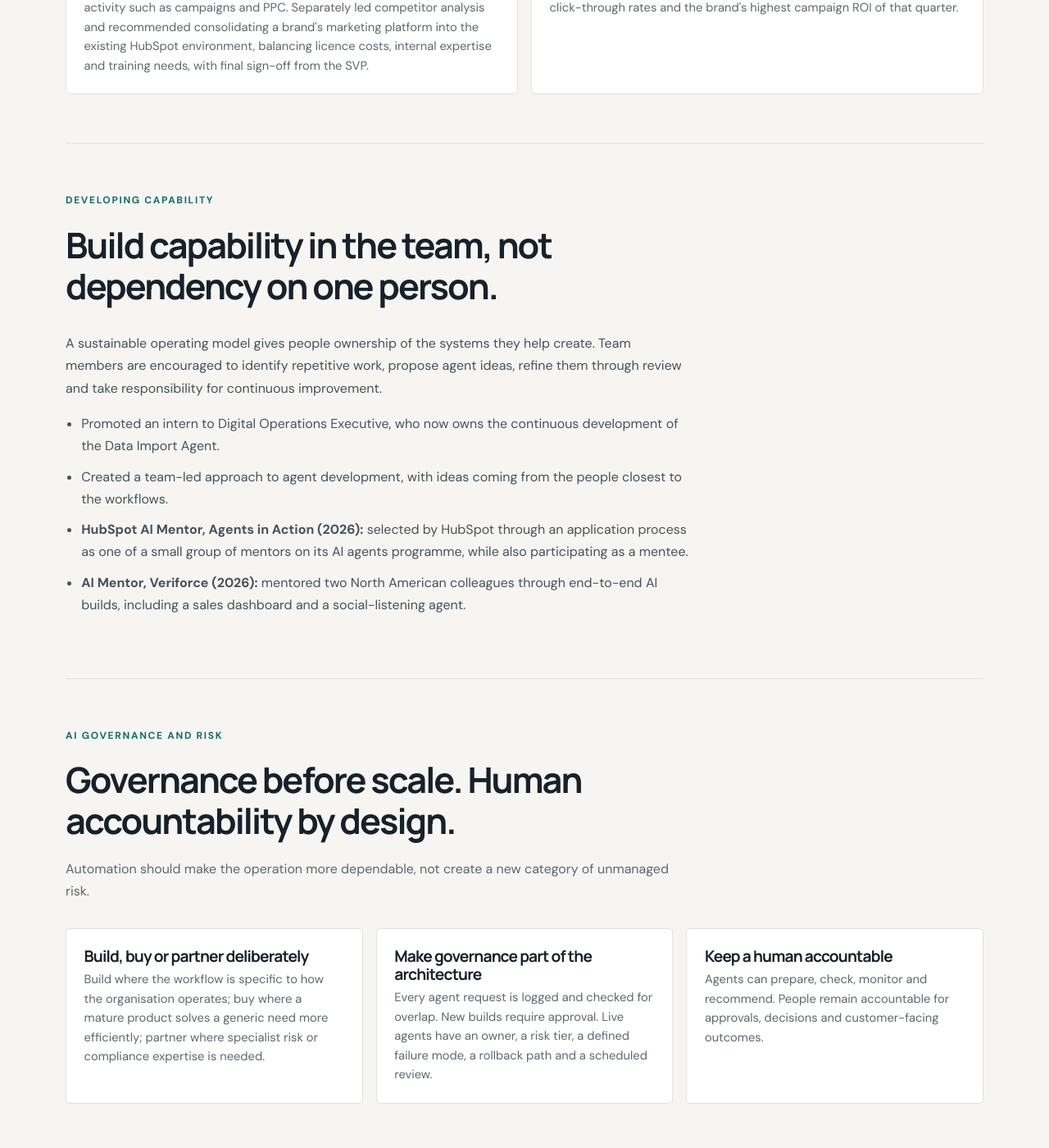
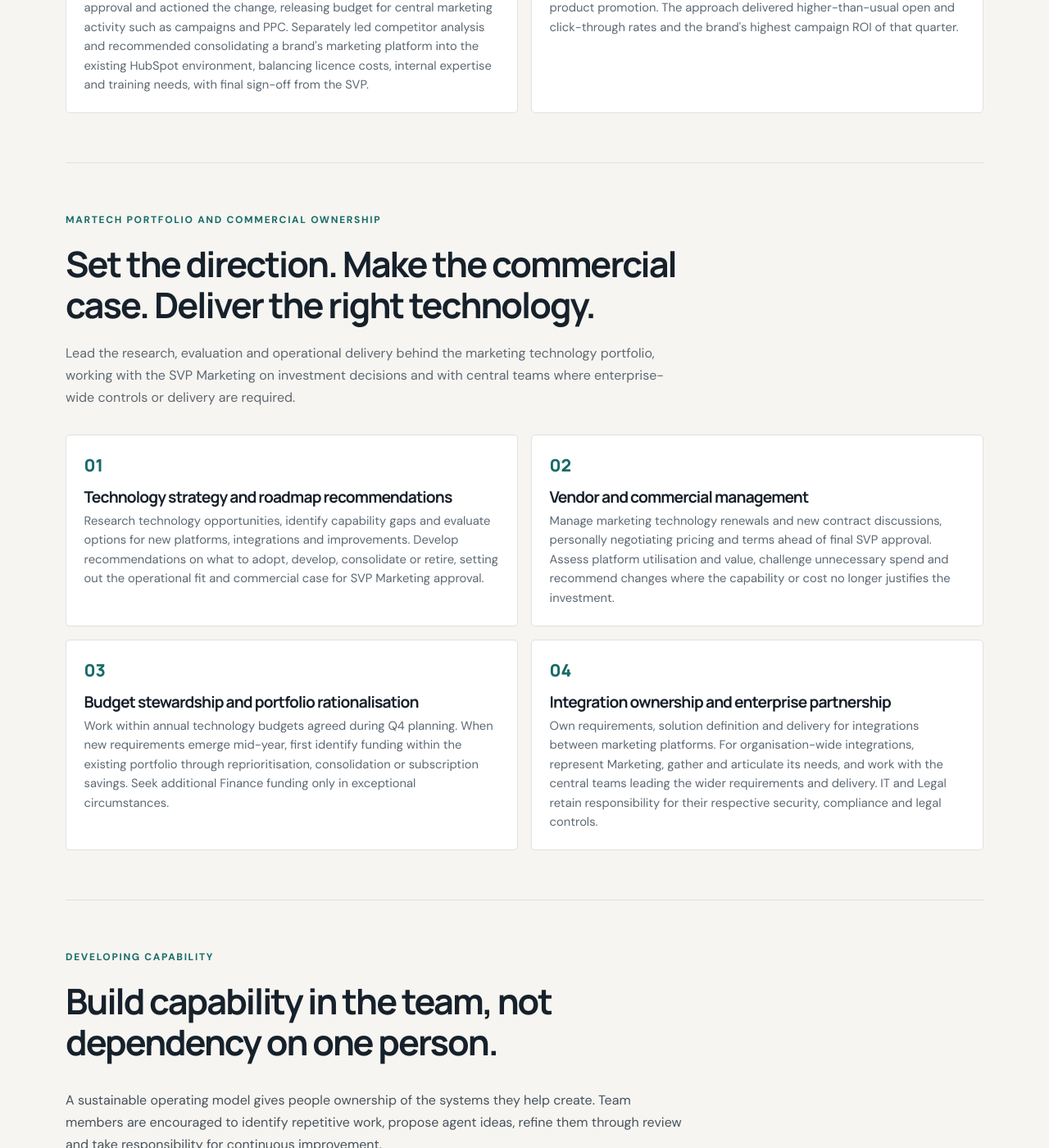
Before and after one commit to georgefwmurray/Marketing-Operations-Control-Centre, a Jekyll site: the page built from Leadership-&-Strategy.md, in a window 1280 px wide and 1400 px high, scrolled down 3144 px. Shown: the whole window at 82% size. Built offline with Jekyll 4.4.1, drawn with Linux system fonts in a browser that asks for light colours; some of the changed text lies outside the part shown.

Commit message:
Clarify MarTech portfolio and commercial ownership

```diff
--- a/Leadership-&-Strategy.md
+++ b/Leadership-&-Strategy.md
@@ -44,7 +44,7 @@ description: "Leadership approach, operating model and governance philosophy for
   </div>
   <div class="leadership-grid">
     <article class="leadership-card"><span class="outcome-number">01</span><h3>Team leadership</h3><p>Lead four direct reports within a centralised digital operations function supporting a 25-person marketing organisation. Oversee a £1.3m MarTech stack and create a delivery model that helps the wider team ship work reliably across Paid, Content, Lifecycle, Sales and Customer Care.</p></article>
-    <article class="leadership-card"><span class="outcome-number">02</span><h3>Multi-brand platform ownership</h3><p>Own HubSpot operations across five brands, supporting teams in EMEA and North America. This includes platform direction, governance, integration priorities and the operational decisions that keep the wider MarTech landscape effective.</p></article>
+    <article class="leadership-card"><span class="outcome-number">02</span><h3>Multi-brand platform ownership</h3><p>Own HubSpot operations across five brands, supporting teams in EMEA and North America. This includes platform direction, integration priorities and the operational decisions that keep the wider MarTech landscape effective, working with IT and Legal on enterprise governance and controls.</p></article>
     <article class="leadership-card"><span class="outcome-number">03</span><h3>MarTech transformation</h3><p>Act as a key HubSpot stakeholder in the migration from Salesforce Marketing Cloud and Pardot to HubSpot, aligning platform change with business processes and stakeholder needs.</p></article>
     <article class="leadership-card"><span class="outcome-number">04</span><h3>Executive communication</h3><p>Translate technical delivery, automation and platform decisions into commercial and operational language for senior stakeholders, including SVP-level reporting.</p></article>
   </div>
@@ -62,6 +62,20 @@ description: "Leadership approach, operating model and governance philosophy for
     <article class="leadership-card"><span class="outcome-number">02</span><h3>Customer-led prioritisation</h3><p>Challenged a proposal to increase renewal communications by mapping the full customer lifecycle and identifying email oversaturation. Worked with stakeholders across functions to reduce email volume by 17%, creating capacity for more value-led communications. Click-through rates increased without negatively affecting retention.</p></article>
     <article class="leadership-card"><span class="outcome-number">03</span><h3>Investment and platform decisions</h3><p>Identified an underused A/B testing and personalisation subscription where in-house WordPress development already covered much of the functionality. Recommended cancellation to the SVP Marketing, secured approval and actioned the change, releasing budget for central marketing activity such as campaigns and PPC. Separately led competitor analysis and recommended consolidating a brand's marketing platform into the existing HubSpot environment, balancing licence costs, internal expertise and training needs, with final sign-off from the SVP.</p></article>
     <article class="leadership-card"><span class="outcome-number">04</span><h3>Constructive challenge and campaign effectiveness</h3><p>Challenge campaign audiences to ensure offers are relevant rather than defaulting to whole-database sends. For a smaller growth brand, recommended a segmented and tested rollout instead of a blanket product promotion. The approach delivered higher-than-usual open and click-through rates and the brand's highest campaign ROI of that quarter.</p></article>
+  </div>
+</section>
+
+<section class="content-section">
+  <div class="section-heading">
+    <p class="eyebrow">MarTech portfolio and commercial ownership</p>
+    <h2>Set the direction. Make the commercial case. Deliver the right technology.</h2>
+    <p>Lead the research, evaluation and operational delivery behind the marketing technology portfolio, working with the SVP Marketing on investment decisions and with central teams where enterprise-wide controls or delivery are required.</p>
+  </div>
+  <div class="leadership-grid">
+    <article class="leadership-card"><span class="outcome-number">01</span><h3>Technology strategy and roadmap recommendations</h3><p>Research technology opportunities, identify capability gaps and evaluate options for new platforms, integrations and improvements. Develop recommendations on what to adopt, develop, consolidate or retire, setting out the operational fit and commercial case for SVP Marketing approval.</p></article>
+    <article class="leadership-card"><span class="outcome-number">02</span><h3>Vendor and commercial management</h3><p>Manage marketing technology renewals and new contract discussions, personally negotiating pricing and terms ahead of final SVP approval. Assess platform utilisation and value, challenge unnecessary spend and recommend changes where the capability or cost no longer justifies the investment.</p></article>
+    <article class="leadership-card"><span class="outcome-number">03</span><h3>Budget stewardship and portfolio rationalisation</h3><p>Work within annual technology budgets agreed during Q4 planning. When new requirements emerge mid-year, first identify funding within the existing portfolio through reprioritisation, consolidation or subscription savings. Seek additional Finance funding only in exceptional circumstances.</p></article>
+    <article class="leadership-card"><span class="outcome-number">04</span><h3>Integration ownership and enterprise partnership</h3><p>Own requirements, solution definition and delivery for integrations between marketing platforms. For organisation-wide integrations, represent Marketing, gather and articulate its needs, and work with the central teams leading the wider requirements and delivery. IT and Legal retain responsibility for their respective security, compliance and legal controls.</p></article>
   </div>
 </section>
 
```
